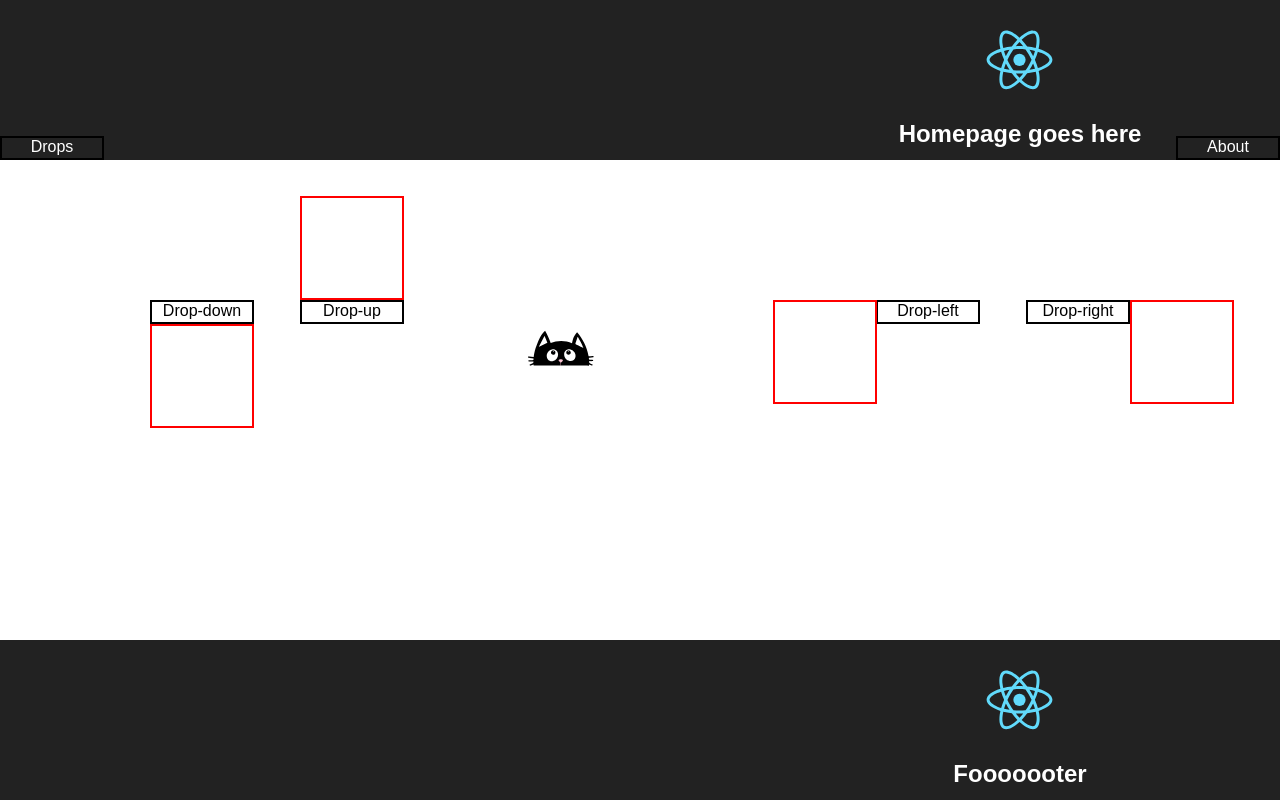
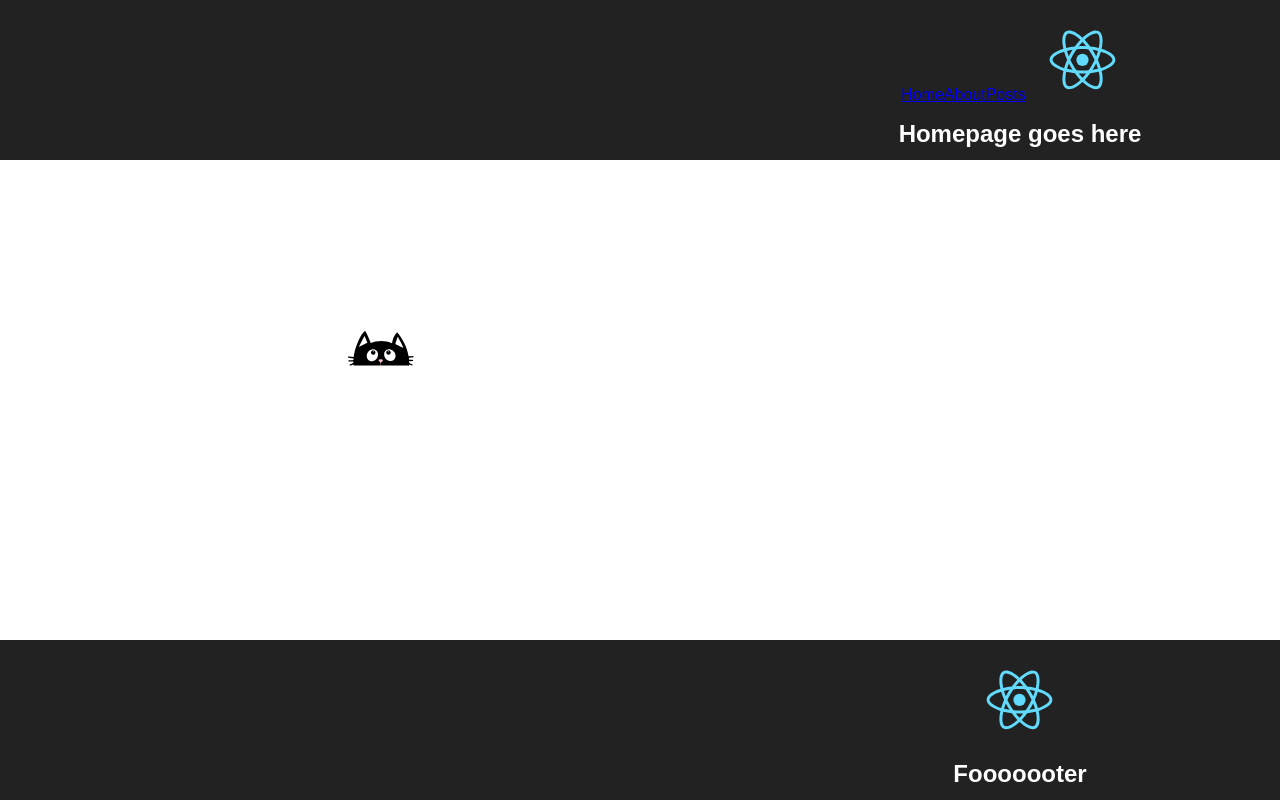
Before and after one commit to tobyjohnston38/test-app, a React (Create React App) app: page / in a window 1280 px wide. Shown: the top 800 px of the page. Built offline with nearby package versions, Linux system fonts and the light colour scheme.

Commit message:
added home and about routes

```diff
--- a/package.json
+++ b/package.json
@@ -5,6 +5,8 @@
   "dependencies": {
     "react": "^16.4.1",
     "react-dom": "^16.4.1",
+    "react-router": "4.3.1",
+    "react-router-dom": "4.3.1",
     "react-scripts": "1.1.4"
   },
   "scripts": {
--- a/src/App.css
+++ b/src/App.css
@@ -19,7 +19,7 @@
 
 .App-cat {
   height: 80px;
-  position: absolute; right: 340px; top: 150px;
+  position: absolute; right: 430px; top: 150px;
 }
 
 .App-header {
--- a/src/App.js
+++ b/src/App.js
@@ -1,6 +1,6 @@
 import React, { Component } from 'react';
+import { BrowserRouter as Router, Route, Link } from "react-router-dom";
 import logo from './logo.svg';
-import cat from './cat.svg';
 import './App.css';
 import About from './About'
 import Dropdown from './Dropdown'
@@ -8,29 +8,30 @@ import Dropup from './Dropup'
 import Dropleft from './Dropleft'
 import Dropright from './Dropright'
 import Drops from './Drops'
+import Home from './Home'
+import Posts from './Posts'
 
 class App extends Component {
   render() {
     return (
+        <Router>
         <div className="App">
           <header className="App-header">
+          <Link to="/">Home</Link>
+          <Link to="/about">About</Link>
+          <Link to="/posts">Posts</Link>
             <img src={logo} className="App-logo" alt="logo" />
             <h1 className="App-title">Homepage goes here</h1>
           </header>
-        <div className="App-cat">
-          <img src={cat} className="App-cat" alt="cat" />
+          <Route exact path="/" component={Home} />
+          <Route exact path="/about" component={About} />
+          <Route exact path="/posts" component={Posts} />
+          <footer className="App-footer">
+            <img src={logo} className="App-logo" alt="logo" />
+            <h1 className="footer-message">Fooooooter</h1>
+          </footer>
         </div>
-          <About />
-          <Drops />
-          <Dropdown />
-          <Dropup />
-          <Dropleft />
-          <Dropright />
-        <footer className="App-footer">
-          <img src={logo} className="App-logo" alt="logo" />
-          <h1 className="footer-message">Fooooooter</h1>
-        </footer>
-        </div>
+        </Router>
     );
   }
 }
--- /dev/null
+++ b/src/Home.js
@@ -0,0 +1,14 @@
+import React, { Component } from 'react';
+import cat from './cat.svg';
+
+class App extends Component {
+  render() {
+    return (
+        <div className="App-cat">
+          <img src={cat} className="App-cat" alt="cat" />
+        </div>
+    );
+  }
+}
+
+export default App;
```
Also changed, not shown: 1 other file (tests, documents, lock files or other folders).
